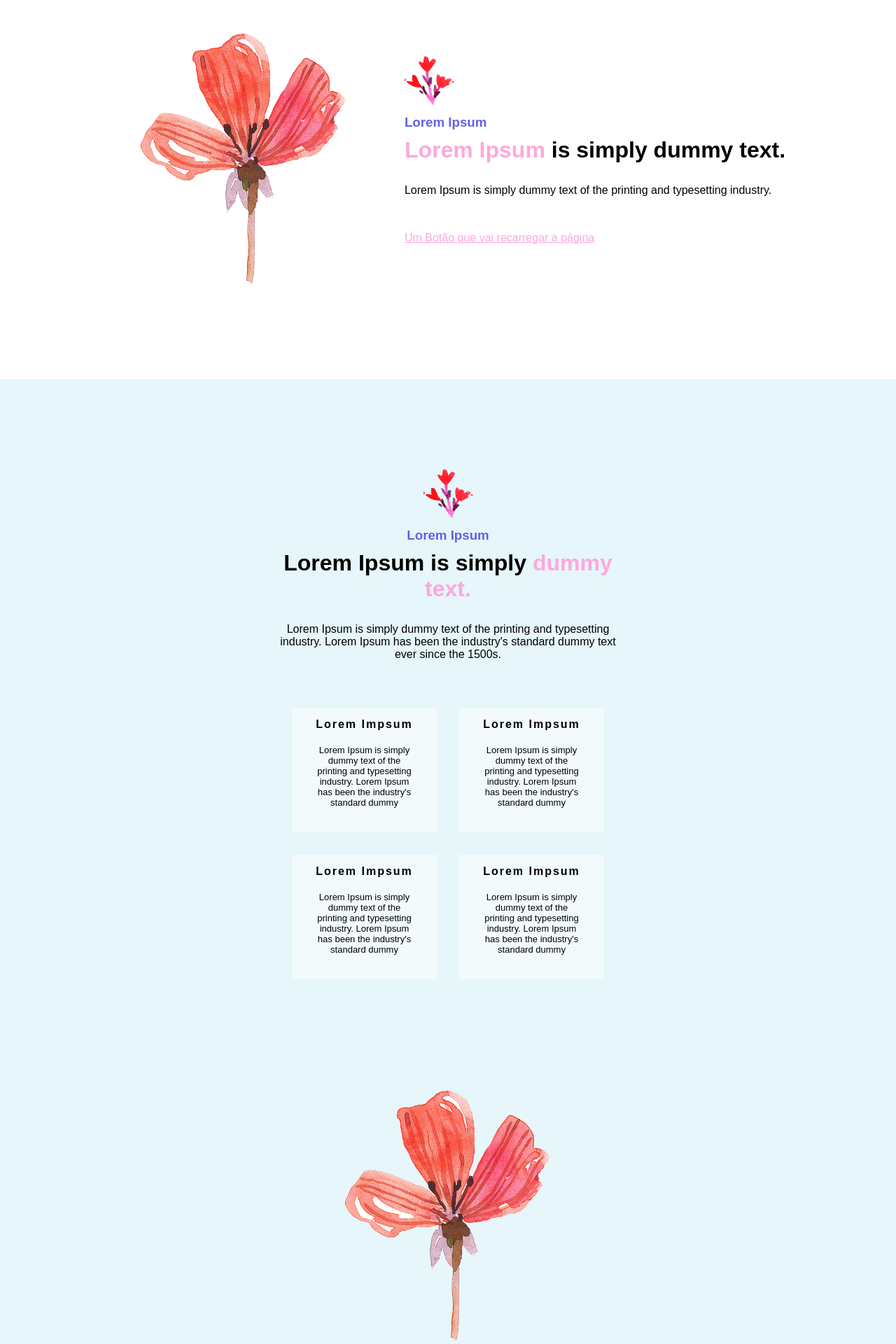
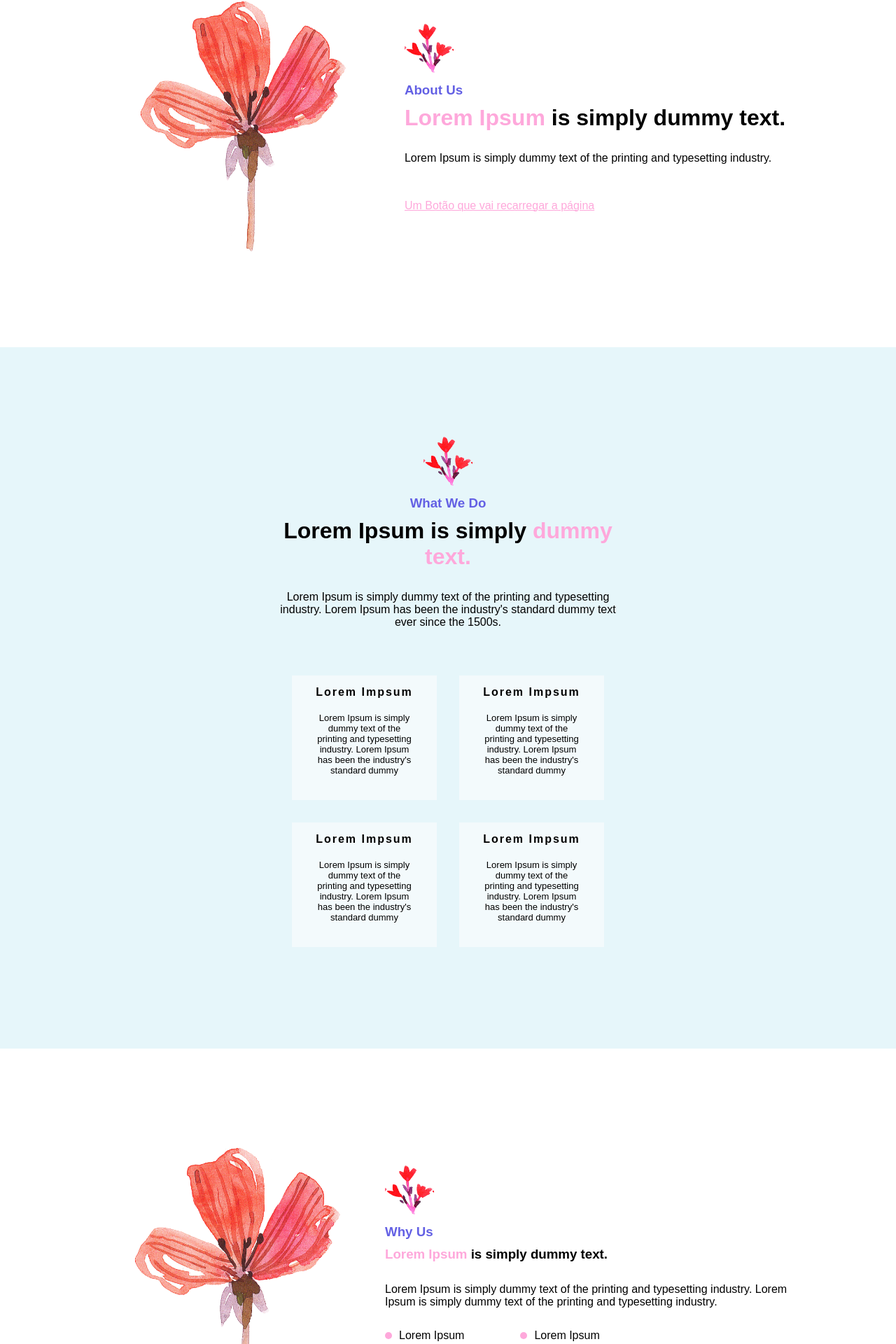
Before and after one commit to RaquelDFS/WS_React, a React (Create React App) app in the folder my-app/: page / in a window 1280 px wide. Shown: the part 876-2796 px from the top of the page at 70% size. Built offline with nearby package versions, Linux system fonts and the light colour scheme.

Commit message:
why us done

```diff
--- a/my-app/src/PortifolioContainer/AboutUs/AboutUs.css
+++ b/my-app/src/PortifolioContainer/AboutUs/AboutUs.css
@@ -5,6 +5,7 @@
     justify-content: center;
     height: 10%;
     min-height: fit-content;
+
 }
 
 .AboutUs-parent{
@@ -13,7 +14,8 @@
     justify-content: center;
     height: 10%;
     min-height: fit-content;
-    margin: 8em;
+    margin: 8em 0;
+    max-width: 1015px;
 }
 
     .AboutUs-details{
--- a/my-app/src/PortifolioContainer/AboutUs/AboutUs.js
+++ b/my-app/src/PortifolioContainer/AboutUs/AboutUs.js
@@ -13,7 +13,7 @@ const AboutUs = () => {
             <span className="prymary-text">
               {" "}
               <h3 className='subtitle'>
-                Lorem Ipsum
+                About Us
               </h3>
               <h1>
                 {" "}
--- a/my-app/src/PortifolioContainer/Home/Profile.css
+++ b/my-app/src/PortifolioContainer/Home/Profile.css
@@ -10,16 +10,18 @@
 
 .profile-container{
     display: flex;
-    align-items: center;
     justify-content: center;
+    text-align: left;
     height: 10%;
     min-height: fit-content;
+    min-width: 980px;
 }
 .profile-parent{
     display: flex;
     justify-content: center;
     align-items: center;
     margin: 8em;
+    max-width: 1015px;
 }
 .profile-details{
     display: flex;
--- a/my-app/src/PortifolioContainer/Nav_bar/NavBar.css
+++ b/my-app/src/PortifolioContainer/Nav_bar/NavBar.css
@@ -16,6 +16,8 @@ a{
     flex-wrap: wrap;
     align-items: center;
     margin: auto;
+    height: 100px;
+    line-height: 50px;
 }
 
 .NUl{
--- a/my-app/src/PortifolioContainer/Nav_bar/index.js
+++ b/my-app/src/PortifolioContainer/Nav_bar/index.js
@@ -12,16 +12,13 @@ const NavBarSection = () => {
         <div className='NavLinks'>
             <ul className='NUl'>
                 <li className='Nlink'>
-                    <a href="#"> Home</a>
-                </li>
-                <li className='Nlink'>
                     <a href="#AboutUs"> About Us</a>
                 </li>
                 <li className='Nlink'>
                     <a href="#wwdd"> What We Do</a>
                 </li>
                 <li className='Nlink'>
-                    <a href="#"> Why Us</a>
+                    <a href="#whyusid"> Why Us</a>
                 </li>
                 <li className='Nlink'>
                     <a href="#"> Prices</a>
--- a/my-app/src/PortifolioContainer/WhatWeDo/Wwd.css
+++ b/my-app/src/PortifolioContainer/WhatWeDo/Wwd.css
@@ -32,7 +32,7 @@ td, tr{
     .blocks:hover{
         background-color: #fff;
         cursor: pointer;
-        box-shadow:  0 0 4em rgba(99, 96, 228, 0.53);
+        box-shadow:  0 0 3em rgba(99, 96, 228, 0.53);
         height: 5%;
 
     }
--- a/my-app/src/PortifolioContainer/WhatWeDo/Wwd.js
+++ b/my-app/src/PortifolioContainer/WhatWeDo/Wwd.js
@@ -6,7 +6,7 @@ const Wwd = () => {
     <div id="wwdd" className="wwd-container">
       <div className="wwd-principal">
         <div className="colz middle-colz" />
-        <h3 className="subtitle">Lorem Ipsum</h3>
+        <h3 className="subtitle">What We Do</h3>
         <h1>
           {" "}
           Lorem Ipsum is simply <em className="pink-Lorem">dummy text.</em>
--- a/my-app/src/PortifolioContainer/WhyUs/Wu.css
+++ b/my-app/src/PortifolioContainer/WhyUs/Wu.css
@@ -1,10 +1,45 @@
 .why-us-container{
+    background-color: white;
     display: flex;
-    flex-direction: column;
+    align-items: center;
     justify-content: center;
-    align-items: center;
-    text-align: center;
     height: 10%;
     min-height: fit-content;
-    margin: 8em 25rem;
 }
+.why-us-parent{
+    display: flex;
+    flex-wrap: wrap;
+    align-items: center;
+    justify-content: center;
+    height: 10%;
+    min-height: fit-content;
+    margin: 8em 0;
+    max-width: 1015px;
+}
+
+.why-us-content{
+    max-width: 600px;
+    padding-left: 20px;
+}
+
+.why-us-table{
+    box-sizing: border-box;
+    display: flex;
+    align-items: center;
+}
+.why-us-table-parent{
+    display: flex;
+}
+.item-list{
+margin-right: 5rem;
+margin-bottom: 1rem;
+}
+.item-list::before{
+    display: inline-block;
+    content:"";
+    background-color: rgba(254, 168, 219, 1) ;
+    height: 10px;
+    width: 10px;
+    margin-right: 10px;
+    border-radius: 50%;
+}
--- a/my-app/src/PortifolioContainer/WhyUs/Wu.js
+++ b/my-app/src/PortifolioContainer/WhyUs/Wu.js
@@ -3,44 +3,38 @@ import "./Wu.css";
 
 const Wu = () => {
   return (
-    <article className="why-us-container">
-      <div className="profile-picture-background" />
+    <article id="whyusid" className="why-us-container">
+      <div className="why-us-parent">
+      <div className="profile-picture-background"></div>
       <section className="why-us-content">
         <div className="colz" />
         <div className="AboutUs-details-role">
           <span className="prymary-text">
             {" "}
-            <h3 className="subtitle">Lorem Ipsum</h3>
+            <h3 className="subtitle" id="why-us">Why Us</h3>
             <h1>
               {" "}
               <em className="pink-Lorem">Lorem Ipsum </em>is simply dummy text.
             </h1>
             <span className="AboutUs-role-tagline">
               Lorem Ipsum is simply dummy text of the printing and typesetting
-              industry.Lorem Ipsum is simply dummy text of the printing and typesetting
+              industry. Lorem Ipsum is simply dummy text of the printing and typesetting
               industry.
             </span>
-            <table className="why-us-table">
-                <tr>
-                    <td className="item-list">
-                        <p>Lorem Ipsum</p>
-                    </td>
-                    <td className="item-list">
-                        <p>Lorem Ipsum</p>
-                    </td>
-                </tr>
-                <tr>
-                    <td className="item-list">
-                        <p>Lorem Ipsum</p>
-                    </td>
-                    <td className="item-list">
-                        <p>Lorem Ipsum</p>
-                    </td>
-                </tr>
-            </table>
+            <div className="why-us-table" >
+              <div className="Left-wu">
+              <p className="item-list">Lorem Ipsum</p>
+               <p className="item-list">Lorem Ipsum</p>
+              </div>
+               <div className="Left-wu">
+               <p className="item-list">Lorem Ipsum</p>
+               <p className="item-list">Lorem Ipsum</p>
+               </div>
+            </div>
           </span>
         </div>
       </section>
+      </div>
     </article>
   );
 };
--- a/my-app/src/index.css
+++ b/my-app/src/index.css
@@ -28,16 +28,15 @@ body ::-webkit-scrollbar-thumb {
   background: hsla(0, 0%, 100%, 0.1);
 }
 .container{
-  background-color: white;
   display: flex;
+  flex-direction: column;
+  justify-content: center;
   align-items: center;
-  justify-content: center;
+  text-align: center;
   height: 10%;
   min-height: fit-content;
+  margin: 8em 25rem;
 }
-
-
-
 
 .subtitle{
   display: block;
```
